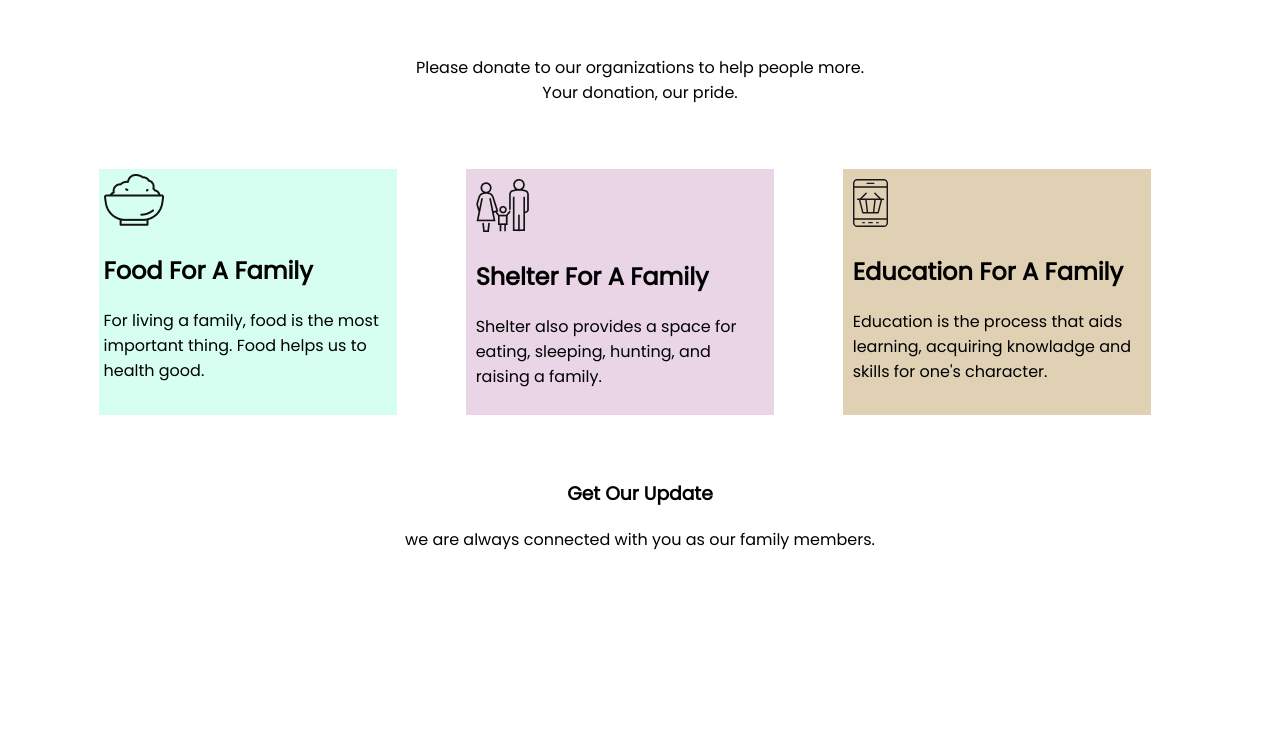
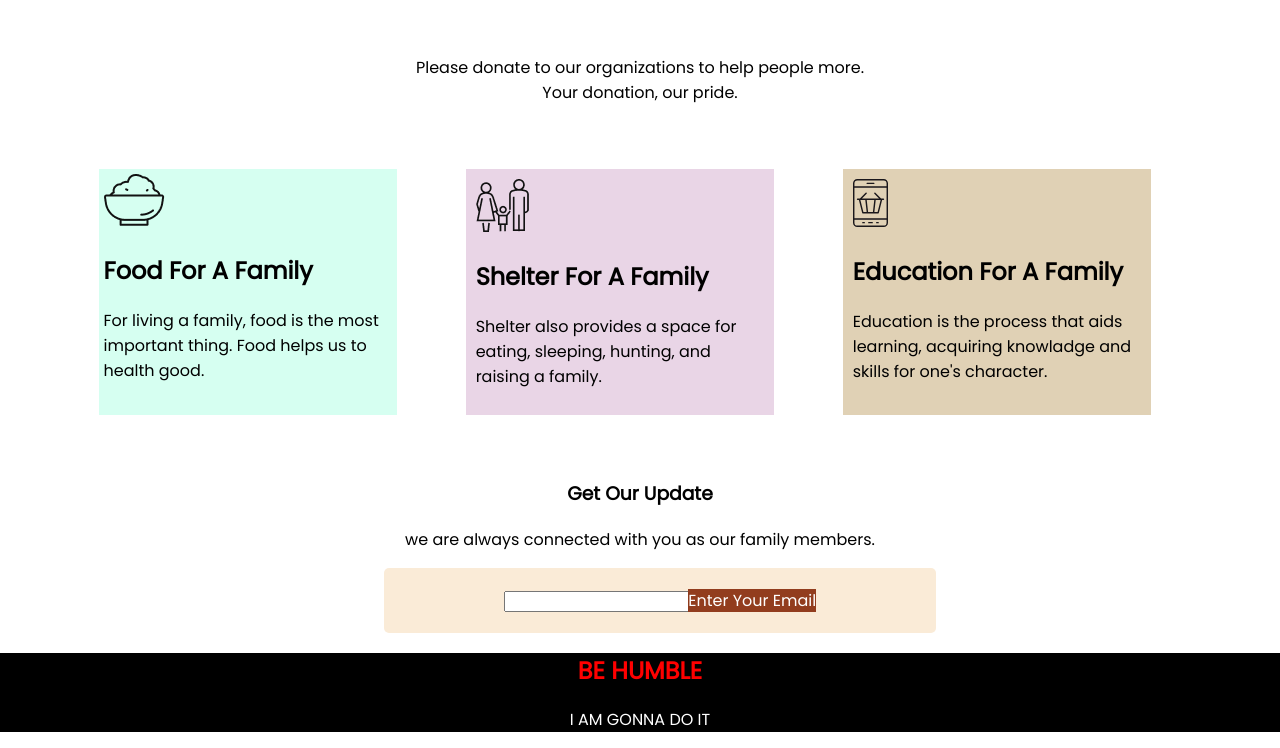
Before and after one commit to MdRafi0198/donate-today-repo, a plain HTML site: page index.html in a window 1280 px wide. Shown: the part 1118-1866 px from the top of the page. Before the commit the page ends 1686 px from the top, so only its background shows below. Drawn offline with Linux system fonts and the light colour scheme.

Commit message:
almost done

```diff
--- a/index.html
+++ b/index.html
@@ -35,7 +35,7 @@
             </div> <br>
             <div>
                 <h4 class="other-amount">Other Amount(tk)</h4>
-                <hr>
+                <hr id="hr-tag">
             </div>
             <br>
             <a class="donate-button" target="_blank" href="">DONATE HERE</a>
@@ -68,6 +68,17 @@
         <h3> Get Our Update</h3>
         <p>we are always connected with you as our family members.</p>
     </div>
+    <div class="email-box">
+        <input type="email" name="Email" id="email">
+        <a id="email-button" href="">Enter Your Email</a>
+    </div>
+    </section>
+    <footer id="footer">
+        <h2 id="be-humble">BE HUMBLE</h2>
+        <p id="do-it">I AM GONNA DO IT</p>
+    </footer>
+    <section>
+
     </section>
 </body>
 
--- a/style.css
+++ b/style.css
@@ -60,6 +60,11 @@ h1 {
 .other-amount {
     color: darkgray;
     padding-left: 10px;
+
+}
+
+#hr-tag {
+    width: 50%;
 }
 
 .our-donate-plan {
@@ -103,3 +108,38 @@ h1 {
     text-align: center;
 
 }
+
+.email-box {
+    padding: 20px;
+    text-align: center;
+    background-color: antiquewhite;
+    width: 40%;
+    margin-right: 20%;
+    margin-left: 30%;
+    border-radius: 5px;
+    text-decoration: none;
+}
+
+#email-button {
+    text-align: center;
+    text-decoration: none;
+    background-color: rgba(143, 57, 25, 0.973);
+    border: 5px;
+    color: white;
+    margin-left: -5px;
+}
+
+#footer {
+    text-align: center;
+    background-color: black;
+    margin-top: 10px;
+}
+
+#be-humble {
+    color: red;
+}
+
+#do-it {
+    color: white;
+
+}
```
